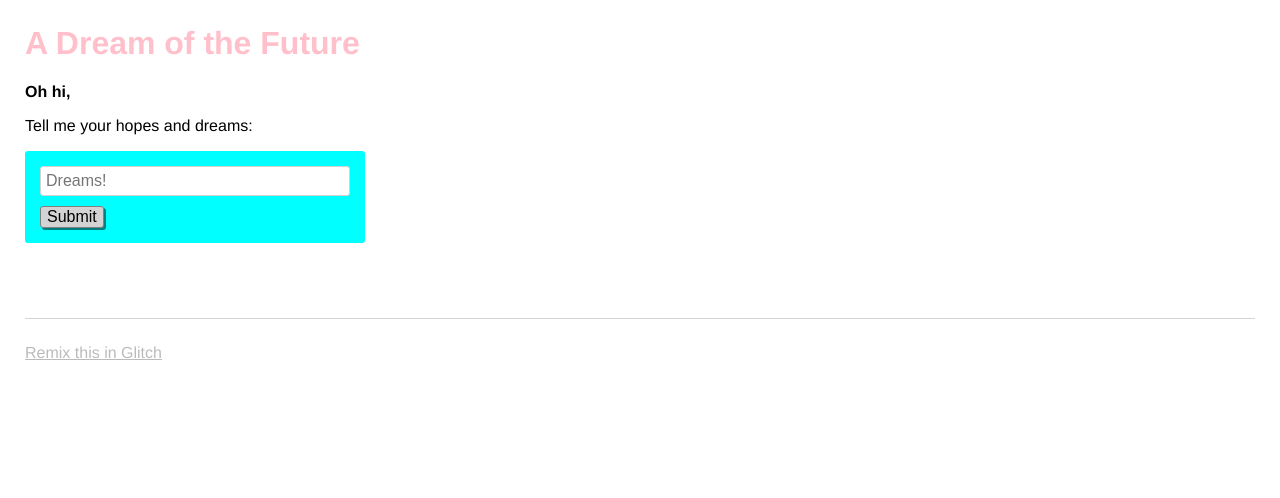
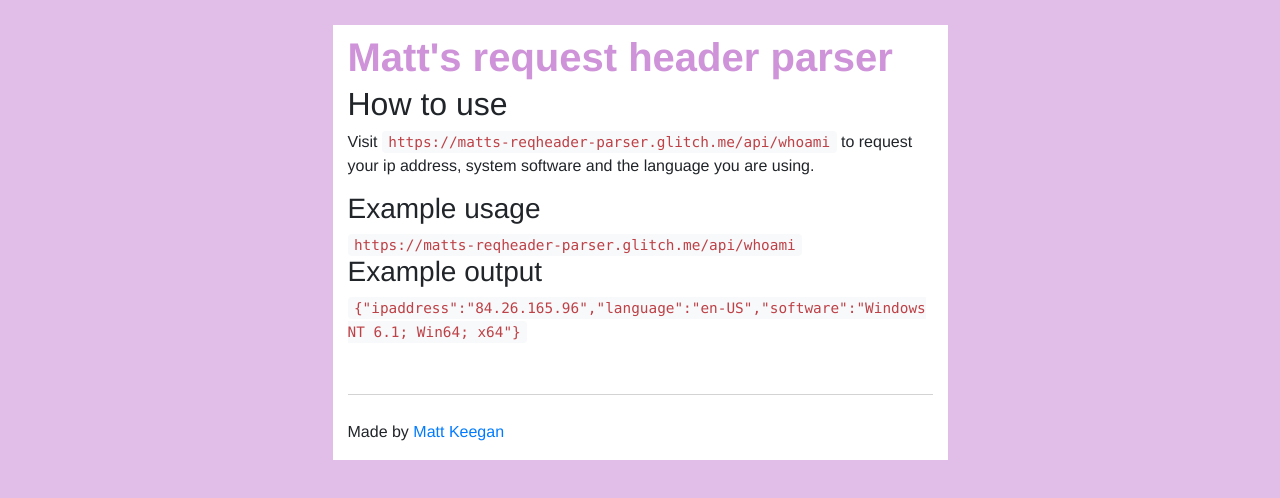
Before and after one commit to yobananaboy/request-header-parser, a website: page views/index.html in a window 1280 px wide. Drawn offline with nearby package versions, Linux system fonts and the light colour scheme; no server answers.

Commit message:
Fix. Sends json

```diff
--- a/public/client.js
+++ b/public/client.js
@@ -1,9 +1,3 @@
-// client-side js
-// run by the browser each time your view template is loaded
-
-// by default, you've got jQuery,
-// add other scripts at the bottom of index.html
-
 $(function() {
   console.log('hello world :o');
 
--- a/public/style.css
+++ b/public/style.css
@@ -1,9 +1,3 @@
-/* styles */
-/* called by your view template */
-
-/* You might want to try something fancier: */
-/* less: http://lesscss.org/ */
-
 * {
   box-sizing: border-box;
 }
@@ -11,60 +5,21 @@
 body {
   font-family: helvetica, arial, sans-serif;
   margin: 25px;
+  background-color: #e1bee7;
 }
 
 h1 {
+  margin-top: 10px;
   font-weight: bold;
-  color: pink;
+  color: #ce93d8;
 }
 
-.bold {
-  font-weight: bold;
+div {
+  overflow-wrap: break-word;
 }
 
-p {
-  max-width: 600px;
-}
-
-form {
-  margin-bottom: 25px;
-  padding: 15px;
-  background-color: cyan;
-  display: inline-block;
-  width: 100%;
-  max-width: 340px;
-  border-radius: 3px;
-}
-
-input {
-  display: block;
-  margin-bottom: 10px;
-  padding: 5px;
-  width: 100%;
-  border: 1px solid lightgrey;
-  border-radius: 3px;
-  font-size: 16px;
-}
-
-button {
-  font-size: 16px;
-  border-radius: 3px;
-  background-color: lightgrey;
-  border: 1px solid grey;
-  box-shadow: 2px 2px teal;
-  cursor: pointer;
-}
-
-button:hover {
-  background-color: yellow;
-}
-
-button:active {
-  box-shadow: none;
-}
-
-li {
-  margin-bottom: 5px;
+.info {
+  background: white;
 }
 
 footer {
@@ -76,7 +31,3 @@
 footer > a {
   color: #BBBBBB;
 }
-
-.nicejob {
-  text-decoration: line-through;
-}
--- a/views/index.html
+++ b/views/index.html
@@ -1,53 +1,54 @@
-<!-- This is a static file -->
 <!-- served from your routes in server.js -->
-
-<!-- You might want to try something fancier: -->
-<!-- html/nunjucks docs: https://mozilla.github.io/nunjucks/ -->
-<!-- pug: https://pugjs.org/ -->
-<!-- haml: http://haml.info/ -->
-<!-- hbs(handlebars): http://handlebarsjs.com/ -->
 
 <!DOCTYPE html>
 <html>
   <head>
-    <title>Welcome to Glitch!</title>
-    <meta name="description" content="A cool thing made with Glitch">
+    <title>Matt's request header parser!</title>
+    <meta name="description" content="A request header parser made by Matt">
     <link id="favicon" rel="icon" href="https://glitch.com/edit/favicon-app.ico" type="image/x-icon">
     <meta charset="utf-8">
     <meta http-equiv="X-UA-Compatible" content="IE=edge">
     <meta name="viewport" content="width=device-width, initial-scale=1">
+    <link rel="stylesheet" href="https://maxcdn.bootstrapcdn.com/bootstrap/4.0.0-beta/css/bootstrap.min.css" integrity="sha384-/Y6pD6FV/Vv2HJnA6t+vslU6fwYXjCFtcEpHbNJ0lyAFsXTsjBbfaDjzALeQsN6M" crossorigin="anonymous">
     <link rel="stylesheet" href="/style.css">
   </head>
   <body>
+  <div class="container-fluid">
+    <div class="row justify-content-center">
+      <div class="col-12 col-md-10 col-lg-6 info">
       <header>
         <h1>
-        A Dream of the Future
+          Matt's request header parser
         </h1>
       </header>
 
       <main>
-      <p class="bold">Oh hi,</p>
-      <p>Tell me your hopes and dreams:</p>
-      <form>
-        <input type="text" maxlength="100" placeholder="Dreams!">
-        <button type="submit">Submit</button>
-      </form>
-      <section class="dreams">
-        <ul id="dreams">
-        </ul>
-      </section>
+        <h2>
+          How to use
+        </h2>
+        <p>Visit <code>https://matts-reqheader-parser.glitch.me/api/whoami</code> to request your ip address, system software and the language you are using.</p>
+        <h3>
+          Example usage
+        </h3>
+          <code>https://matts-reqheader-parser.glitch.me/api/whoami</code>
+        <h3>
+          Example output
+        </h3>
+          <code>{"ipaddress":"84.26.165.96","language":"en-US","software":"Windows NT 6.1; Win64; x64"}</code>
       </main>
 
       <footer>
-      <a href="https://glitch.com">
-        Remix this in Glitch
-      </a>
+        <p>
+          Made by <a href="https://github.com/yobananaboy">Matt Keegan</a>
+        </p>
       </footer>
-
+      </div>
+    </div>
+  </div>
     <!-- Your web-app is https, so your scripts need to be too -->
-    <script src="https://code.jquery.com/jquery-2.2.1.min.js"
-            integrity="sha256-gvQgAFzTH6trSrAWoH1iPo9Xc96QxSZ3feW6kem+O00="
-            crossorigin="anonymous"></script>
+    <script src="https://code.jquery.com/jquery-3.2.1.slim.min.js" integrity="sha384-KJ3o2DKtIkvYIK3UENzmM7KCkRr/rE9/Qpg6aAZGJwFDMVNA/GpGFF93hXpG5KkN" crossorigin="anonymous"></script>
+    <script src="https://cdnjs.cloudflare.com/ajax/libs/popper.js/1.11.0/umd/popper.min.js" integrity="sha384-b/U6ypiBEHpOf/4+1nzFpr53nxSS+GLCkfwBdFNTxtclqqenISfwAzpKaMNFNmj4" crossorigin="anonymous"></script>
+    <script src="https://maxcdn.bootstrapcdn.com/bootstrap/4.0.0-beta/js/bootstrap.min.js" integrity="sha384-h0AbiXch4ZDo7tp9hKZ4TsHbi047NrKGLO3SEJAg45jXxnGIfYzk4Si90RDIqNm1" crossorigin="anonymous"></script>
     <script src="/client.js"></script>
 
   </body>
```
Also changed, not shown: server.js (+19 -15 lines). Lines whose indentation alone changed are shown as unchanged.
